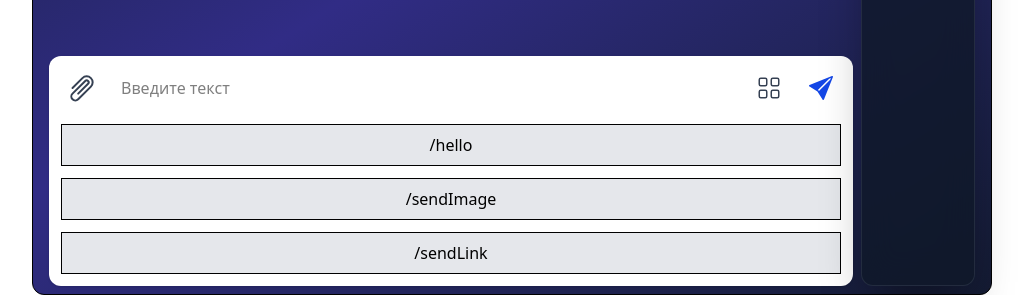
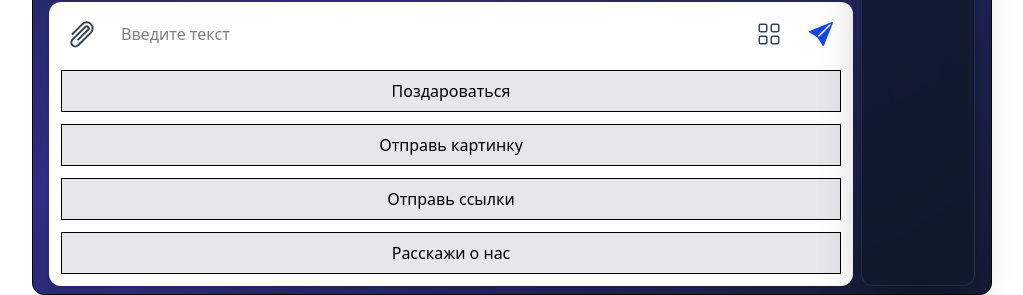
Before and after one commit to Nexxxit/connectomChat, a React (Vite) app: page / in a window 1280 px wide. Both pictures are taken after a click on the button 897 px from the left and 759 px from the top of the page. Shown: the part 505-800 px from the top of the page, without its empty margins (128-1151 px from the left). Built offline with nearby package versions, Linux system fonts and the light colour scheme.

Commit message:
feat: update bot response system

```diff
--- a/src/components/commandMenu/CommandMenu.tsx
+++ b/src/components/commandMenu/CommandMenu.tsx
@@ -1,19 +1,21 @@
+import {messageStore} from "../../stores/messageStore.ts";
+
 type CommandProps = {
     handleSendCommand: (userCommand: string) => void;
 };
 
-export default function CommandMenu({ handleSendCommand }: CommandProps) {
-  const commands = ["/hello", "/sendImage", "/sendLink"];
+export default function CommandMenu({handleSendCommand}: CommandProps) {
+    const commands = messageStore.commandHandlers.map(command => command);
 
     return (
         <div className="flex flex-col gap-3">
             {commands.map((cmd) => (
                 <button
-          key={cmd}
+                    key={cmd.trigger}
                     className="border bg-gray-200 p-2 cursor-pointer hover:bg-gray-400"
-          onClick={() => handleSendCommand(cmd)}
+                    onClick={() => handleSendCommand(cmd.trigger)}
                 >
-          {cmd}
+                    {cmd.label}
                 </button>
             ))}
         </div>
--- a/src/components/messageList/MessageList.tsx
+++ b/src/components/messageList/MessageList.tsx
@@ -32,8 +32,9 @@ export default observer(function MessageList() {
           userName={message.userName}
           messageText={message.messageText}
           timestamp={message.timestamp}
-          image={message.image}
-          link={message.link}
+          images={message.images}
+          links={message.links}
+          buttons={message.buttons}
         />
       ))}
     </div>
--- a/src/stores/messageStore.ts
+++ b/src/stores/messageStore.ts
@@ -1,48 +1,170 @@
-import { makeAutoObservable } from "mobx";
+import {makeAutoObservable, runInAction} from "mobx";
 
 interface User {
     userName: string;
     userPicture: string;
 }
 
-interface Message {
+export interface Message {
     id: number;
     userPicture: string;
     userName: string;
     messageText: string;
     timestamp: Date;
     file?: File;
-  image?: string[];
-  link?: string[];
+    images?: string[];
+    links?: LinkProps[];
+    buttons?: string[];
+}
+
+export interface LinkProps {
+    href: string;
+    linkText: string;
 }
 
 interface BotResponse {
+    textMessage: string;
+    images?: string[];
+    links?: LinkProps[];
+    buttons?: string[];
+}
+
+interface CommandHandler {
     trigger: string;
-  text: string;
-  image?: string[];
-  link?: string[];
+    label: string;
+    immediateResponse?: string | BotResponse;
+}
+
+interface FormStep {
+    type: 'text' | 'options' | 'multi-select';
+    question: string;
+    field: string;
+    options?: { label: string, value: string }[];
+}
+
+interface FormCommand {
+    trigger: string;
+    description: string;
+    steps: FormStep[];
+    submitHandler: (formData: Record<string, any>) => Promise<string | BotResponse>;
 }
 
 class MessageStore {
     users: User[] = [];
     messages: Message[] = [];
     selectedUser: User | null = null;
-  botResponse: BotResponse[] = [
+    commandHandlers: CommandHandler[] = [
         {
             trigger: "/hello",
-      text: "Hello!",
+            label: "Поздароваться",
+            immediateResponse: "Hello!",
         },
         {
             trigger: "/sendImage",
-      text: "Image for you",
-      image: ["https://live.staticflickr.com/6056/6878030444_3442d89ce1_b.jpg", "https://i.redd.it/4blew0edyw711.jpg"],
+            label: "Отправь картинку",
+            immediateResponse: {
+                textMessage: 'Image for you', images: [
+                    "https://live.staticflickr.com/6056/6878030444_3442d89ce1_b.jpg",
+                    "https://i.redd.it/4blew0edyw711.jpg",
+                ]
+            }
         },
         {
             trigger: "/sendLink",
-      text: "Link for you",
-      link: ["https://www.youtube.com/watch?v=HIcSWuKMwOw"],
+            label: "Отправь ссылки",
+            immediateResponse: {
+                textMessage: "Link for you", links: [
+                    {
+                        href: "https://www.youtube.com/watch?v=HIcSWuKMwOw",
+                        linkText: "Открыть ссылку",
                     },
+                    {
+                        href: "https://google.com",
+                        linkText: "Поиск в Google",
+                    },
+                ]
+            }
+        },
+        {
+            trigger: "/aboutUs",
+            label: "Расскажи о нас",
+            immediateResponse: {
+                textMessage: "О нас",
+                images: [
+                    "https://live.staticflickr.com/6056/6878030444_3442d89ce1_b.jpg",
+                ],
+                links: [
+                    {
+                        href: 'https://www.youtube.com/watch?v=HIcSWuKMwOw',
+                        linkText: 'Перейти на сайт'
+                    }
+                ]
+            }
+        }
     ];
+
+    activeForm: {
+        command: FormCommand;
+        currentStep: number;
+        formData: Record<string, any>;
+    } | null = null;
+
+    formCommands: FormCommand[] = [
+        {
+            trigger: '/reg',
+            description: 'Зарегистрироваться',
+            steps: [
+                {
+                    type: 'text',
+                    question: 'Введите ваше ФИО',
+                    field: 'fullName'
+                },
+                {
+                    type: 'options',
+                    question: 'Выберите город',
+                    field: 'city',
+                    options: [
+                        {label: 'Москва', value: 'moscow'},
+                        {label: 'Санкт-Петербург', value: 'spb'},
+                        {label: 'Казань', value: 'kazan'}
+                    ]
+                },
+                {
+                    type: "multi-select",
+                    question: 'Введите ваши интересы через запятую',
+                    field: 'interest'
+                }
+            ],
+            submitHandler: async (formData) => {
+                // const response = await fetch('api', {
+                //     method: 'POST',
+                //     headers: {'Content-Type': 'application/json'},
+                //     body: JSON.stringify(formData)
+                // });
+
+                await new Promise(resolve => setTimeout(resolve, 300));
+
+                const mockResponse = {
+                    status: 200,
+                    json: async () => ({
+                        id: Date.now(),
+                        message: 'Данные успешно сохранены',
+                        receivedData: formData
+                    })
+                }
+
+                const result = await mockResponse.json();
+
+                // if (!response.ok) {
+                //     throw new Error('Ошибка отправки данных');
+                // }
+                //
+                // const result = await response.json();
+                return `Ваши данные сохранены: ${JSON.stringify(formData)} id: ${result.id}`;
+            }
+        }
+    ]
+
 
     constructor() {
         makeAutoObservable(this);
@@ -62,7 +184,7 @@ class MessageStore {
         }
     }
 
-  addMessage(messageText: string) {
+    async addMessage(messageText: string) {
         if (!this.selectedUser || messageText.trim() === "") return;
 
         const newMessage: Message = {
@@ -74,40 +196,125 @@ class MessageStore {
         };
 
         this.messages = [...this.messages, newMessage];
+
+        if (this.activeForm) {
+            await this.handleFormStep(messageText.trim());
+            return;
+        }
+
+        const formCommand = this.formCommands.find(cmd => cmd.trigger === messageText.trim());
+        if (formCommand) {
+            this.startForm(formCommand);
+            return;
+        }
+
+        setTimeout(async () => {
+            this.handleCommand(messageText.trim());
+        }, 300)
+    }
+
+    startForm(command: FormCommand) {
+        this.activeForm = {
+            command,
+            currentStep: 0,
+            formData: {}
+        };
+        this.askNextQuestion();
+    }
+
+    askNextQuestion() {
+        if (!this.activeForm) return;
+
+        const step = this.activeForm.command.steps[this.activeForm.currentStep];
+
+        const botMessage: BotResponse = {
+            textMessage: step.question,
+            buttons: step.type === 'options'
+                ? step.options!.map(opt => opt.label)
+                : undefined
+        };
+
+        this.addBotResponse(botMessage);
+    }
+
+    async handleFormStep(answer: string) {
+        if (!this.activeForm) return;
+
+        const step = this.activeForm.command.steps[this.activeForm.currentStep];
+
+        switch (step.type) {
+            case "text": {
+                this.activeForm.formData[step.field] = answer;
+                break;
+            }
+            case "options": {
+                const selectedOption = step.options!.find(opt => opt.label === answer);
+                if (!selectedOption) {
+                    this.addBotResponse('Пожалуйста, выберите один из вариантов.');
+                    return;
+                }
+                this.activeForm.formData[step.field] = selectedOption.value;
+                break;
+            }
+            case "multi-select": {
+                this.activeForm.formData[step.field] = answer.split(',').map(item => item.trim());
+                break;
+            }
+        }
+
+        this.activeForm.currentStep++;
+
+        if (this.activeForm.currentStep >= this.activeForm.command.steps.length) {
+            try {
+                const result = await this.activeForm.command.submitHandler(this.activeForm.formData);
+                this.addBotResponse(result);
+            } catch (error) {
+                this.addBotResponse(`Ошибка: ${error}`);
+            } finally {
+                this.activeForm = null;
+            }
+            return;
+        }
+
+        this.askNextQuestion();
+    }
+
+    private handleCommand(command: string) {
+        const handler = this.commandHandlers.find(h => h.trigger === command);
+        if (!handler) return;
+
+        if (handler.immediateResponse) {
+            this.addBotResponse(handler.immediateResponse)
+        }
     }
 
     deleteMessage(id: number) {
         this.messages = this.messages.filter((message) => message.id !== id);
     }
 
-  addBotMessage() {
-    if (
-      this.messages.length === 0 ||
-      this.messages[this.messages.length - 1].userName === "Bot"
-    )
-      return;
+    private addBotResponse(response: string | BotResponse) {
+        const isString = typeof response === "string";
 
-    const lastMessage = this.messages[this.messages.length - 1];
-    if (lastMessage.userName === "Bot") return;
-
-    const response = this.botResponse.find(
-      (response) => response.trigger === lastMessage.messageText
-    );
-    if (!response) return;
-
+        setTimeout(() => {
+            runInAction(() => {
                 const botMessage: Message = {
                     id: Date.now(),
                     userPicture:
                         "https://i.pinimg.com/736x/97/19/70/971970605fc12e0a49676699bf2137fc.jpg",
                     userName: "Bot",
-      messageText: response.text,
+                    messageText: isString ? response : response.textMessage,
                     timestamp: new Date(),
-      image: response.image,
-      link: response.link,
+                    images: !isString ? response.images : undefined,
+                    links: !isString ? response.links : undefined,
+                    buttons: !isString ? response.buttons : undefined,
                 };
 
                 this.messages = [...this.messages, botMessage];
+            })
+        }, 300)
     }
+
+
 }
 
 export const messageStore = new MessageStore();
```
Also changed, not shown: src/components/botButton/BotButton.tsx (+32 -4 lines), src/components/message/Message.tsx (+20 -28 lines), src/components/messageComposer/MessageComposer.tsx (+14 -14 lines). Lines whose indentation alone changed are shown as unchanged.
